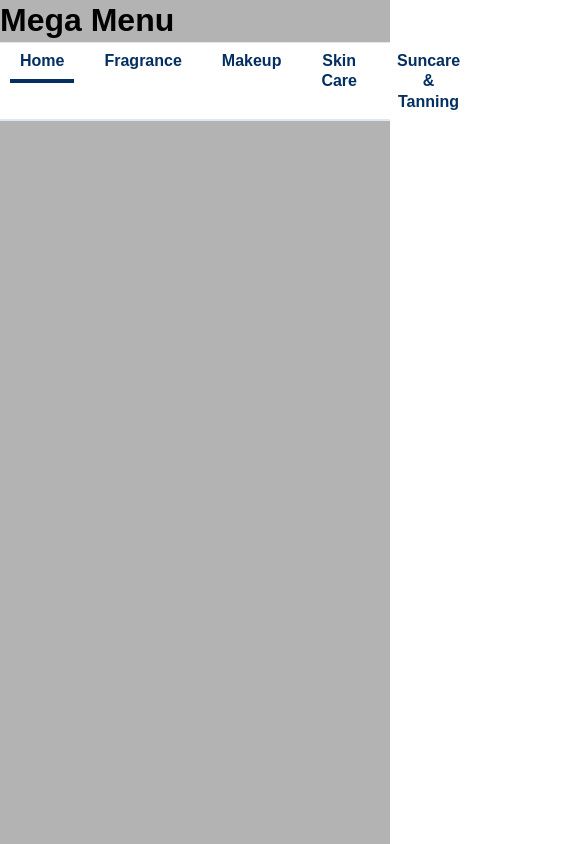
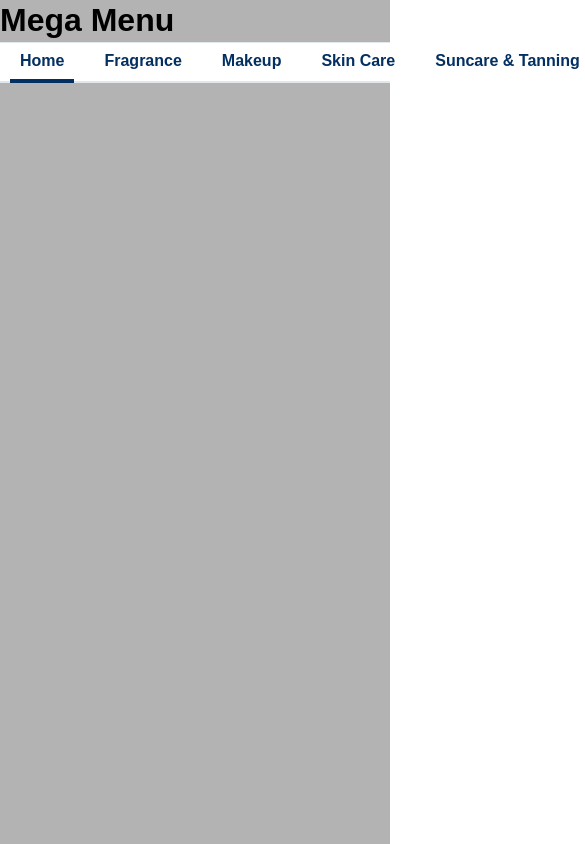
Before and after one commit to DJWaddsIW/mega-menu, a React (Create React App) app: page / in a window 390 px wide. Shown: the whole page, 585 px wide, since content can reach past the window. Built offline with nearby package versions, Linux system fonts and the light colour scheme.

Commit message:
Submenu responsive styling

```diff
--- a/src/components/MegaMenu/Link.js
+++ b/src/components/MegaMenu/Link.js
@@ -1,4 +1,4 @@
-import React from 'react';
+import React from "react";
 import styled from "styled-components";
 
 const Wrapper = styled.li`
@@ -7,22 +7,24 @@ const Wrapper = styled.li`
   flex-direction: row;
   font-weight: 400;
   font-size: 14px;
+  right: 0;
 `;
 
 const Link = styled.a`
   font-size: 16px;
   padding: 8px 10px;
   color: #032f61;
-  padding-left: 8px;
+  padding-left: 16px;
   text-decoration: none;
   display: block;
   width: 100%;
+  max-width: 240px;
   position: relative;
   &:hover {
     text-decoration: underline;
   }
   &::after {
-    content: '>';
+    content: ">";
     color: red;
     position: absolute;
     right: 0;
@@ -33,10 +35,12 @@ const Link = styled.a`
   }
 `;
 
-const LinkOption = ({link}) => {
-  return <Wrapper>
+const LinkOption = ({ link }) => {
+  return (
+    <Wrapper>
       <Link href={link.url}>{link.title}</Link>
-  </Wrapper>
+    </Wrapper>
+  );
 };
 
 export default LinkOption;
--- a/src/components/MegaMenu/SubMenu.js
+++ b/src/components/MegaMenu/SubMenu.js
@@ -1,49 +1,103 @@
 import React from "react";
 import styled from "styled-components";
-import LinkOptions from "./Options";
+import Options from "./Options";
 
-const Wrapper = styled.ul`
+const Wrapper = styled.span`
   display: flex;
   width: 100%;
   position: fixed;
   left: 0;
   right: 0;
-  margin: auto;
+  margin: 0;
   background-color: white;
   text-align: left;
   padding-left: calc(50vw - 640px);
+  max-width: 1280px;
+  justify-content: space-between;
+`;
+
+const CategoriesLeft = styled.ul`
+  display: flex;
+  max-width: 960px;
+  flex-wrap: wrap;
+  @media screen and (max-width:960px) {
+    max-width: 50%;
+  }
+  padding-bottom: 10px;
+`;
+
+const CategoriesRight = styled.ul`
+  display: flex;
+  flex-grow: 2;
 `;
 
 const ListItem = styled.li`
   border-right: 1px solid rgb(226, 232, 235);
   width: 320px;
-  padding: 15px;
+  padding: 20px;
   box-sizing: border-box;
+  flex-grow: 2;
+`;
+
+const RightListItem = styled(ListItem)`
+  border: 0 none;
 `;
 
 const Link = styled.a`
   color: #032f61;
   text-decoration: none;
-  display: inline-block;
+  display: block;
   font-weight: bolder;
   font-size: 16px;
-  padding: 8px 10px;
+  padding: 8px 10px 16px;
   &:hover {
     text-decoration: underline;
   }
 `;
 
+const Title = styled.span`
+  color: #032f61;
+  display: inline-block;
+  font-weight: bolder;
+  font-size: 16px;
+  padding: 8px 10px 16px;
+`;
+
 const SubMenu = ({ subCategories }) => {
   return (
     <Wrapper>
-      {subCategories.map(subCategory => {
+      <CategoriesLeft>
+        {subCategories
+          .filter(x => x.alignRight !== true)
+          .map(subCategory => {
             return (
               <ListItem key={subCategory.title}>
+                {subCategory.url !== undefined ? (
                   <Link href={subCategory.url}>{subCategory.title}</Link>
-            <LinkOptions links={subCategory.links} />
+                ) : (
+                  <Title>{subCategory.title}</Title>
+                )}
+                <Options links={subCategory.links} />
               </ListItem>
             );
           })}
+      </CategoriesLeft>
+      <CategoriesRight>
+        {subCategories
+          .filter(x => x.alignRight === true)
+          .map(subCategory => {
+            return (
+              <RightListItem key={subCategory.title}>
+                {subCategory.url !== undefined ? (
+                  <Link href={subCategory.url}>{subCategory.title}</Link>
+                ) : (
+                  <Title>{subCategory.title}</Title>
+                )}
+                <Options links={subCategory.links} />
+              </RightListItem>
+            );
+          })}
+      </CategoriesRight>
     </Wrapper>
   );
 };
--- a/src/components/MegaMenu/index.js
+++ b/src/components/MegaMenu/index.js
@@ -4,7 +4,7 @@ import SubMenu from "./SubMenu";
 import { fadeIn } from "../../styles/keyframes";
 
 const MenuWrapper = styled.div`
-  font-family: Nationale, sans-serif;
+  font-family: 'Nationale', sans-serif;
   background-color: white;
   border-top: 1px solid #e1e8ec;
   border-bottom: 2px double #e1e8ec;
@@ -14,6 +14,7 @@ const MenuWrapper = styled.div`
 const Menu = styled.ul`
   display: flex;
   width: fit-content;
+  max-width: 1280px;
   &:hover li:first-child > a {
     border: 0 none;
   }
@@ -25,11 +26,11 @@ const ListItem = styled.li`
   display: block;
   padding: 0 10px;
   margin-bottom: -2px;
-  > ul {
+  > span > ul {
     display: none;
     opacity: 0;
   }
-  &:hover > ul {
+  &:hover > span > ul {
     display: flex;
     animation: ${fadeIn} 0.3s ease-in-out;
     opacity: 1;
@@ -50,6 +51,7 @@ const Link = styled.a`
   display: inline-block;
   padding: 8px 10px;
   font-size: 16px;
+  white-space: nowrap;
 `;
 
 const MegaMenu = ({ menu }) => {
@@ -57,7 +59,7 @@ const MegaMenu = ({ menu }) => {
     <MenuWrapper>
       <Menu>
         <ListItem>
-          <Link href="www.mag.co.uk">Home</Link>
+          <Link href="/">Home</Link>
         </ListItem>
         {menu.map(item => {
           return (
--- a/src/data.json
+++ b/src/data.json
@@ -38,15 +38,11 @@
         },
         {
           "title": "Popular Brands",
-          "url": "",
+          "alignRight": true,
           "links": [
             {
               "title": "Estee",
               "url": "www.mag.co.uk/fragrance/popular-brands/estee"
-            },
-            {
-              "title": "Clinque",
-              "url": "www.mag.co.uk/fragrance/perfume-&-aftershave/clinque"
             },
             {
               "title": "Lancome",
@@ -55,10 +51,6 @@
             {
               "title": "Hugo Boss",
               "url": "www.mag.co.uk/fragrance/perfume-&-aftershave/hugo-boss"
-            },
-            {
-              "title": "Jo Molone London",
-              "url": "www.mag.co.uk/fragrance/perfume-&-aftershave/jo-molone-london"
             }
           ]
         }
@@ -99,6 +91,24 @@
               "url": "www.mag.co.uk/makeup/face/concealer"
             }
           ]
+        },
+        {
+          "title": "Popular Brands",
+          "alignRight": true,
+          "links": [
+            {
+              "title": "Clinque",
+              "url": "www.mag.co.uk/fragrance/perfume-&-aftershave/clinque"
+            },
+            {
+              "title": "Lancome",
+              "url": "www.mag.co.uk/fragrance/perfume-&-aftershave/lancome"
+            },
+            {
+              "title": "Jo Molone London",
+              "url": "www.mag.co.uk/fragrance/perfume-&-aftershave/jo-molone-london"
+            }
+          ]
         }
       ]
     },
@@ -137,6 +147,96 @@
               "url": "www.mag.co.uk/skin-care/face/repair"
             }
           ]
+        },
+        {
+          "title": "Face0",
+          "url": "",
+          "links": [
+            {
+              "title": "Cleanser",
+              "url": "www.mag.co.uk/skin-care/face/cleanser"
+            },
+            {
+              "title": "Repair",
+              "url": "www.mag.co.uk/skin-care/face/repair"
+            }
+          ]
+        },
+        {
+          "title": "Popular Brands",
+          "alignRight": true,
+          "links": [
+            {
+              "title": "Estee",
+              "url": "www.mag.co.uk/fragrance/popular-brands/estee"
+            },
+            {
+              "title": "Clinque",
+              "url": "www.mag.co.uk/fragrance/perfume-&-aftershave/clinque"
+            },
+            {
+              "title": "Lancome",
+              "url": "www.mag.co.uk/fragrance/perfume-&-aftershave/lancome"
+            },
+            {
+              "title": "Hugo Boss",
+              "url": "www.mag.co.uk/fragrance/perfume-&-aftershave/hugo-boss"
+            },
+            {
+              "title": "Jo Molone London",
+              "url": "www.mag.co.uk/fragrance/perfume-&-aftershave/jo-molone-london"
+            }
+          ]
+        },
+        {
+          "title": "All1",
+          "url": "",
+          "links": [
+            {
+              "title": "Our Exclusives",
+              "url": "www.mag.co.uk/skin-care/all/our-exclusives"
+            },
+            {
+              "title": "Best Sellers",
+              "url": "www.mag.co.uk/skin-care/best-sellers"
+            },
+            {
+              "title": "Gift Sets",
+              "url": "www.mag.co.uk/skin-care/gift-sets"
+            }
+          ]
+        },
+        {
+          "title": "All2",
+          "url": "",
+          "links": [
+            {
+              "title": "Our Exclusives",
+              "url": "www.mag.co.uk/skin-care/all/our-exclusives"
+            },
+            {
+              "title": "Best Sellers",
+              "url": "www.mag.co.uk/skin-care/best-sellers"
+            },
+            {
+              "title": "Gift Sets",
+              "url": "www.mag.co.uk/skin-care/gift-sets"
+            }
+          ]
+        },
+        {
+          "title": "Face3",
+          "url": "",
+          "links": [
+            {
+              "title": "Cleanser",
+              "url": "www.mag.co.uk/skin-care/face/cleanser"
+            },
+            {
+              "title": "Repair",
+              "url": "www.mag.co.uk/skin-care/face/repair"
+            }
+          ]
         }
       ]
     },
@@ -161,6 +261,24 @@
               "url": "www.mag.co.uk/suncare-&-tanning/gift-sets"
             }
           ]
+        },
+        {
+          "title": "Popular Brands",
+          "alignRight": true,
+          "links": [
+            {
+              "title": "Estee",
+              "url": "www.mag.co.uk/fragrance/popular-brands/estee"
+            },
+            {
+              "title": "Clinque",
+              "url": "www.mag.co.uk/fragrance/perfume-&-aftershave/clinque"
+            },
+            {
+              "title": "Lancome",
+              "url": "www.mag.co.uk/fragrance/perfume-&-aftershave/lancome"
+            }
+          ]
         }
       ]
     }
```
Lines whose indentation alone changed are shown as unchanged.
